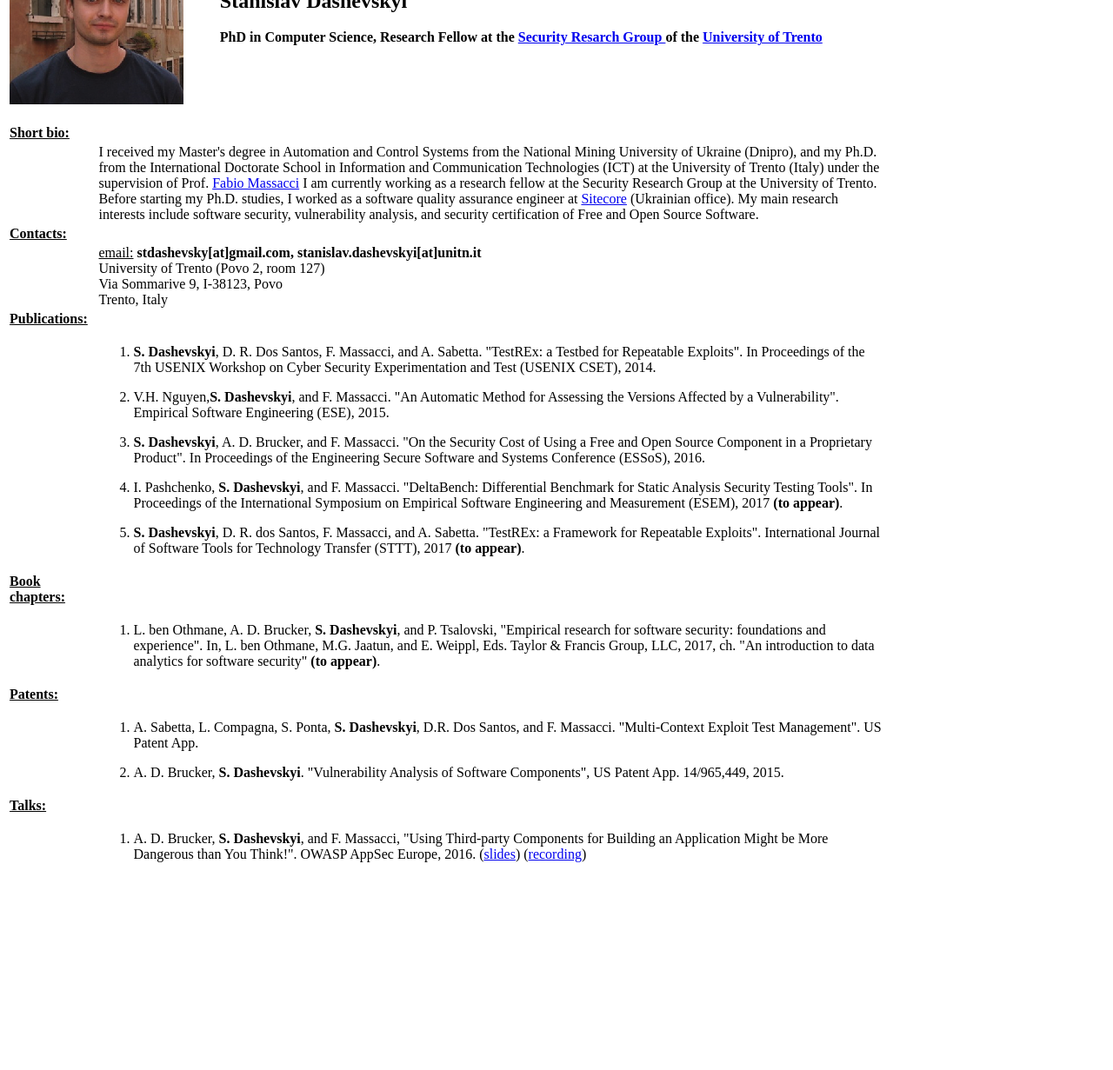
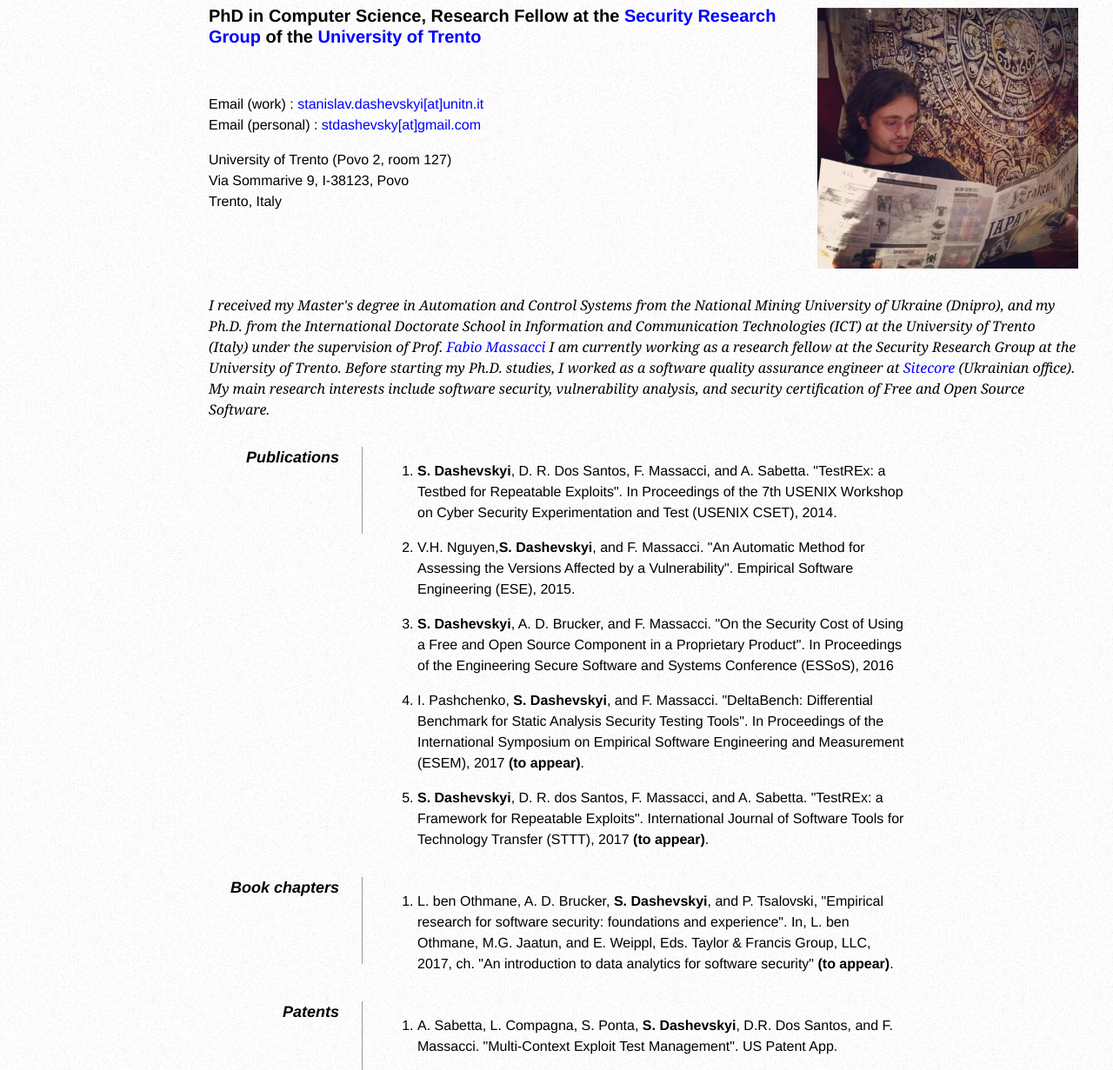
Before and after one commit to standash/standash.github.io, a plain HTML site: page index.html in a window 1280 px wide. Shown: the part 91-1322 px from the top of the page at 87% size. Before the commit the page ends 1110 px from the top, so only its background shows below. Drawn offline with Linux system fonts and the light colour scheme.

Commit message:
Updated css

```diff
--- a/index.html
+++ b/index.html
@@ -1,58 +1,61 @@
-<html>
+<!DOCTYPE html PUBLIC "-//W3C//DTD XHTML 1.0 Strict//EN"
+"http://www.w3.org/TR/xhtml1/DTD/xhtml1-strict.dtd">
+
+<html xmlns="http://www.w3.org/1999/xhtml" xml:lang="en" lang="en">
+
 <head>
+     <meta http-equiv="Content-Type" content="text/html; charset=utf-8"/>
+
      <title>Personal website of Stanislav Dashevskyi</title>
-	<style>
-		ul {
-		  margin: 1em 0;
-		  padding: 0 0 0 40px;
-		}
 
-		li {
-		  margin: 1em 0;
-		}
-
-		table {
-			width: 80%;
-		}
+     <style type="text/css">
+        * { margin: 0; padding: 0; }
+        body { font: 16px Helvetica, Sans-Serif; line-height: 24px; background: url(images/noise.jpg); }
+        .clear { clear: both; }
+        #page-wrap { width: 800px; margin: 40px auto 60px; }
+        #pic { float: right; margin: 60px -200px 30px 30px; width: 300px; height: 300px;}
+        h1 { margin: 0 0 16px 0; padding: 0 0 16px 0; font-size: 42px; font-weight: bold; letter-spacing: -2px; border-bottom: 1px solid #999; }
+        h2 { font-size: 20px; margin: 0 0 6px 0; position: relative; }
+        h2 span { position: absolute; bottom: 0; right: 0; font-style: italic; font-family: Georgia, Serif; font-size: 16px; color: #999; font-weight: normal; }
+        p { margin: 0 0 16px 0; }
+        a { color: blue; text-decoration: none; }
+        a:hover { border-bottom-style: solid; color: black; }
+        #bio { width: 1000px; float: left; }
+        #bio p { font-family: Georgia, Serif; font-style: italic; color: black; }
+        dt { font-style: italic; font-weight: bold; font-size: 18px; text-align: right; padding: 0 26px 0 0; width: 150px; float: left; height: 100px; border-right: 1px solid #999;  }
+        dd { width: 600px; float: right; }
+        dd.clear { float: none; margin: 0; height: 15px; }
+		ol { margin: 1em 0; padding: 0 0 0 40px; }
+		li { margin: 1em 0; }
      </style>
 </head>
+
 <body>
+    <div id="page-wrap">
+        <img src="images/photo.jpg" id="pic" />
 
-<!-- photo and main stuff -->
-<table>
-<tr>
-	<td valign="top">
-		<img src="images/photo.png" height="200px" width="200px">
-	</td>
-	<td>
-		&nbsp; &nbsp;
-	</td>
-	<td>
-		<b>
-		<h2> Stanislav Dashevskyi</h2>
-		PhD in Computer Science, Research Fellow at the
-			<a href="https://securitylab.disi.unitn.it/doku.php"> Security Resarch Group </a> of the
-			<a href="http://www.unitn.it/"> University of Trento </a>
-		</b>
-	</td>
-</tr>
-</table>
-<br>
+        <div id="contact-info" class="vcard">
+            <h1 class="fn">Stanislav Dashevskyi</h1>
+			<h2>
+				PhD in Computer Science, Research Fellow at the <a	href="https://securitylab.disi.unitn.it/doku.php"> Security Research Group </a>
+				of the <a href="http://www.unitn.it/"> University of Trento </a>
+			</h2>
+			<br><br>
+            <p>
+                Email (work) : <a class="email">stanislav.dashevskyi[at]unitn.it</a><br>
+                Email (personal) : <a class="email">stdashevsky[at]gmail.com</a>
+            </p>
+			<p>
+				University of Trento (Povo 2, room 127) <br>
+				Via Sommarive 9, I-38123, Povo <br>
+				Trento, Italy
+			</p>
+        </div>
+		<br><br>
 
-<!-- -->
-
-<table>
-
-<!-- short bio -->
-<tr>
-<td width="10%">
-<b><u>Short bio:</u></b>
-</td>
-</tr>
-
-<tr>
-<td></td>
-<td>
+		<!-- bio -->
+        <div id="bio">
+            <p>
 				I received my Master's degree in Automation and Control Systems from the
 				National Mining University of Ukraine (Dnipro), and my Ph.D. from the
 				International Doctorate School in Information and Communication Technologies
@@ -63,40 +66,16 @@
 				engineer at <a href="http://www.sitecore.net/">Sitecore</a> (Ukrainian office).
 				My main research interests include software security, vulnerability analysis,
 				and security certification of Free and Open Source Software.
-</td>
-</tr>
+            </p>
+        </div>
 
-<!-- contacts -->
+        <div class="clear"></div>
 
-<!-- short bio -->
-<tr>
-<td width="10%">
-<b><u>Contacts:</u></b>
-</td>
-</tr>
-
-<tr>
-<td></td>
-<td>
-	<u>email:</u> <b>stdashevsky[at]gmail.com,
-				stanislav.dashevskyi[at]unitn.it</b>
-	<br>
-	University of Trento (Povo 2, room 127) <br>
-	Via Sommarive 9, I-38123, Povo <br>
-	Trento, Italy
-</td>
-</tr>
-
-<!--publications -->
-<tr>
-<td width="10%">
-<b><u>Publications:</u></b>
-</td>
-</tr>
-
-<tr>
-<td></td>
-<td>
+        <dl>
+			<!-- publications -->
+            <dd class="clear"></dd>
+            <dt>Publications</dt>
+            <dd>
 			<ol>
 				<li>
 					<b>S. Dashevskyi</b>, D. R. Dos Santos, F. Massacci, and A. Sabetta.  "TestREx:
@@ -111,7 +90,7 @@
 				<li>
 					<b>S. Dashevskyi</b>, A. D. Brucker, and F. Massacci. "On the Security Cost of
 					Using a Free and Open Source Component in a Proprietary Product". In Proceedings
-			of the Engineering Secure Software and Systems Conference (ESSoS), 2016.
+					of the Engineering Secure Software and Systems Conference (ESSoS), 2016
 				</li>
 				<li>
 					I. Pashchenko, <b>S. Dashevskyi</b>, and F. Massacci. "DeltaBench: Differential
@@ -125,19 +104,12 @@
 					for Technology Transfer (STTT), 2017 <b>(to appear)</b>.
 				</li>
 			</ol>
-</td>
-</tr>
+            </dd>
 
-<!--book chapters-->
-<tr>
-<td width="10%">
-<b><u>Book chapters:</u></b>
-</td>
-</tr>
-
-<tr>
-<td></td>
-<td>
+			<!-- book chapters -->
+            <dd class="clear"></dd>
+            <dt>Book chapters</dt>
+            <dd>
 			<ol>
 				<li>
 					L. ben Othmane, A. D. Brucker, <b>S. Dashevskyi</b>, and P.  Tsalovski,
@@ -147,19 +119,12 @@
 					appear)</b>.
 				</li>
 			</ol>
-</td>
-</tr>
+            </dd>
 
-<!--patents-->
-<tr>
-<td width="10%">
-<b><u>Patents:</u></b>
-</td>
-</tr>
-
-<tr>
-<td></td>
-<td>
+			<!-- patents -->
+            <dd class="clear"></dd>
+            <dt>Patents </dt>
+            <dd>
 			<ol>
 				<li>
 					A. Sabetta, L. Compagna, S. Ponta, <b>S. Dashevskyi</b>, D.R. Dos Santos, and F.
@@ -170,19 +135,12 @@
 					Components", US Patent App. 14/965,449, 2015.
 				</li>
 			</ol>
-</td>
-</tr>
+            </dd>
 
-<!--talks-->
-<tr>
-<td width="10%">
-<b><u>Talks:</u></b>
-</td>
-</tr>
-
-<tr>
-<td></td>
-<td>
+			<!-- talks -->
+            <dd class="clear"></dd>
+            <dt>Talks </dt>
+            <dd>
 			<ol>
 				<li>
 					A. D. Brucker, <b>S. Dashevskyi</b>, and F. Massacci, "Using Third-party
@@ -192,12 +150,10 @@
 					(<a href="https://youtu.be/zUDaP0m-gFU">recording</a>)
 				</li>
 			</ol>
-</td>
-</tr>
-
-</td>
-</tr>
-
-</table>
+            </dd>
+		<!-- -->
+		</dl>
+        <div class="clear"></div>
+	</div>
 </body>
 </html>
```
Also changed, not shown: images/noise.jpg (added), images/photo.jpg (added), images/photo.png (deleted). Lines whose indentation alone changed are shown as unchanged.
